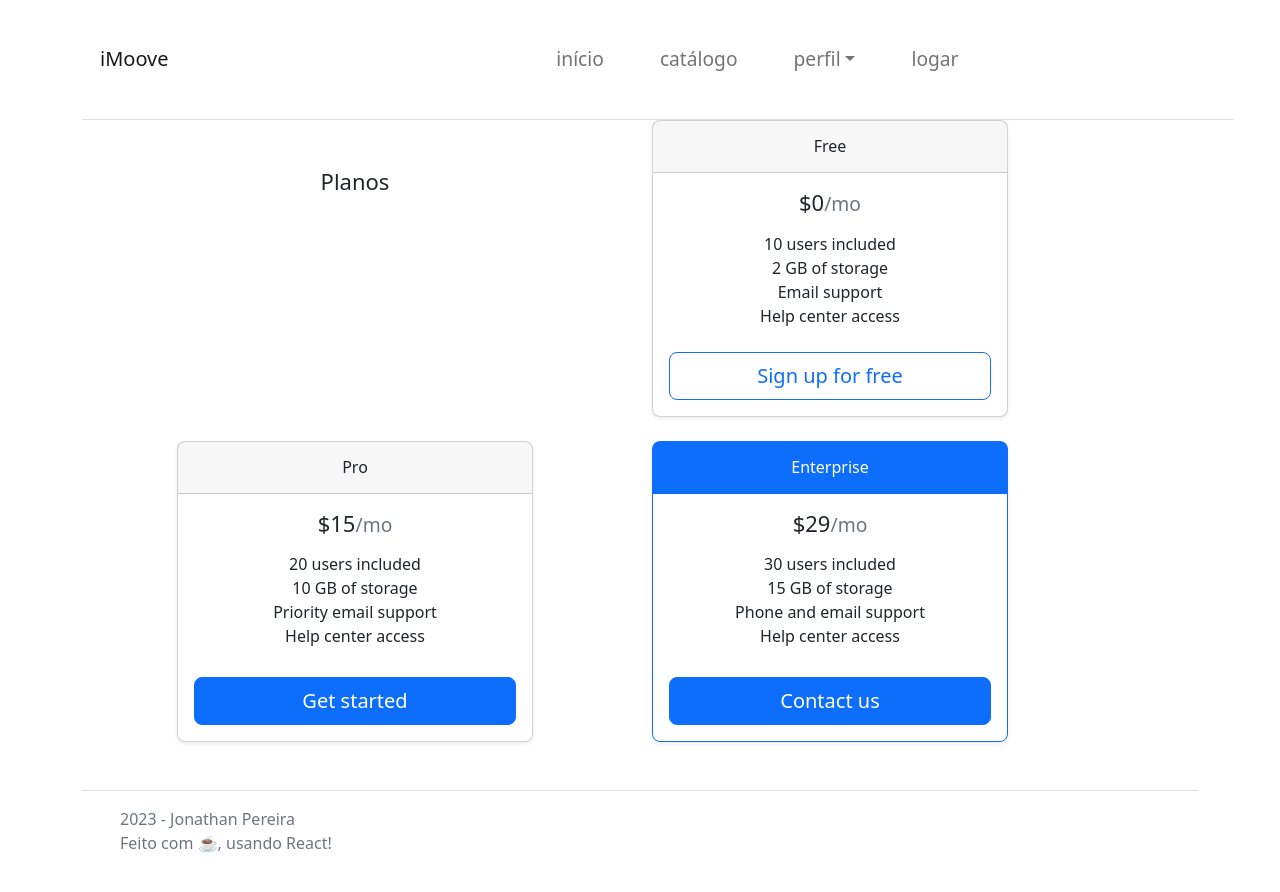
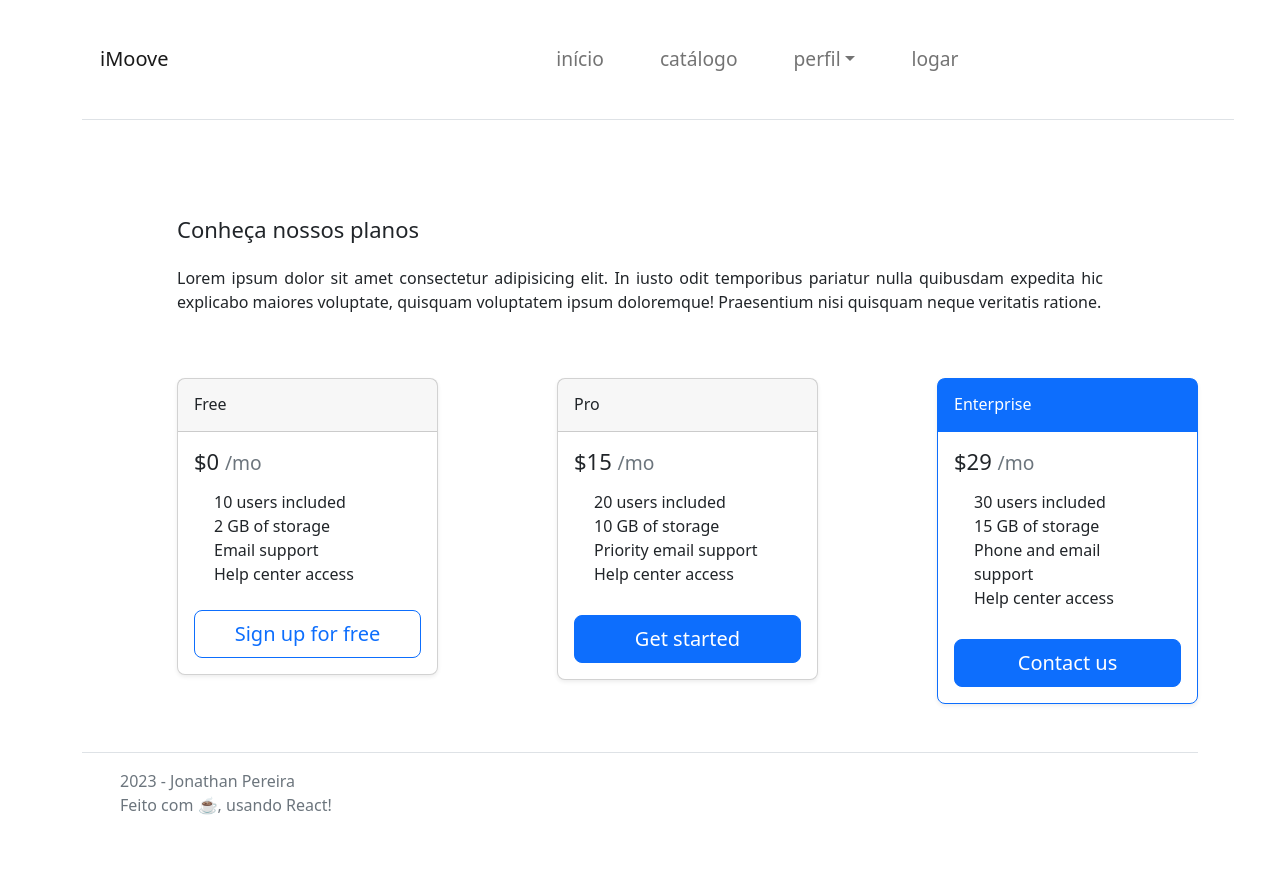
Before and after one commit to thanwill/up-reactapp, a React (Create React App) app: page /planos in a window 1280 px wide. Shown: the top 892 px of the page. After the commit the page ends 857 px from the top, so only its background shows below. Built offline with nearby package versions, Linux system fonts and the light colour scheme.

Commit message:
Correção do layout

```diff
--- a/src/components/Modal/index.js
+++ b/src/components/Modal/index.js
@@ -24,7 +24,7 @@ function Modal({ filme }) {
               aria-label='Close'></button>
           </div>
           <div className='modal-body'>
-            <p className='col-md-10 offset-md-1 pt-5 pb-4'>
+            <p className='col-10 offset-1 col-md-10 offset-md-1 pt-5 pb-4'>
               {filme.description}
             </p>
             <table class='table table-striped'>
--- a/src/pages/catalogo.js
+++ b/src/pages/catalogo.js
@@ -9,7 +9,7 @@ function Catalogo() {
       title: "Capitão América: O Soldado Invernal",
       description:
         "Após os eventos cataclísmicos em Nova York com Os Vingadores, 'Capitão América: O Soldado Invernal' da Marvel encontra Steve Rogers, também conhecido como Capitão América, vivendo tranquilamente em Washington, D.C. e tentando se ajustar ao mundo moderno. Mas quando um S.H.I.E.L.D. colega é atacado, Steve se envolve em uma teia de intrigas que ameaça colocar o mundo em risco. Unindo forças com a Viúva Negra, o Capitão América luta para expor a conspiração cada vez maior enquanto luta contra assassinos profissionais enviados para silenciá-lo a cada passo. Quando toda a trama do vilão é revelada, o Capitão América e a Viúva Negra contam com a ajuda de um novo aliado, o Falcão. No entanto, eles logo se deparam com um inimigo inesperado e formidável - o Soldado Invernal.",
-      classification: "Recomendado para maiores de 13 anos",
+      classification: "Recomendado para maiores de 14 anos",
       rating: 7.2,
       assessments: "62 avaliações",
       year: 2015,
@@ -35,14 +35,14 @@ function Catalogo() {
       title: "Gato de Botas: O Último Desejo",
       description:
         "Em sua busca, Gato e Kitty serão ajudados - contra seu melhor julgamento - por um vira-lata mal-humorado, tagarela e implacavelmente alegre, Perro (Harvey Guillén, de O Que Fazemos nas Sombras). Juntos, nosso trio de heróis terá que ficar um passo à frente de Cachinhos Dourados (a indicada ao Oscar® Florence Pugh, de Viúva Negra, na versão original) e a Família do Crime dos Três Ursos, “Big” Jack Horner (vencedor do Emmy John Mulaney, de Big Mouth, na vesão original) e o aterrorizante caçador de recompensas , O Lobo Mau (Wagner Moura, de Narcos, na versão original).",
-      classification: "Recomendado para maiores de 13 anos",
+      classification: "Livre para todos os públicos",
       rating: 8.7,
       assessments: "43 avaliações",
       year: 2023,
       trailer: "https://www.youtube.com/embed/QAcn7cWm_hc",
       image:
         "https://play-lh.googleusercontent.com/DlDHAsenw3mxAdvkGe_CQxwm8hjeUKfLVFFay1pjxfG328s_d70AZC5cdf0aJcJOOMS30KjW946dScVTRNsd=w240-h480-rw",
-    },
+    }
     // mais filmes aqui...
   ];
 
@@ -53,10 +53,10 @@ function Catalogo() {
   };
 
   return (
-    <div className='conteudo'>
-      <ListaFilmes filmes={filmes} onMovieSelect={atualizaFilme} />{" "}
+    <main className='conteudo'>
+      <ListaFilmes filmes={filmes} onMovieSelect={atualizaFilme} />
       {filmeSelecionado && <Modal filme={filmeSelecionado} />}
-    </div>
+    </main>
   );
 }
 
--- a/src/pages/planos.js
+++ b/src/pages/planos.js
@@ -1,74 +1,79 @@
+
 function Planos() {
-  return(
-    <main className="conteudo">
-      <div className='row row-cols-1 row-cols-md-3 mb-3 text-center'>
-        <div className="col-10 offset-1 p-5">
-          <h1>Planos</h1>
+
+  return (
+    <main className='conteudo'>
+      <div className='row mt-5'>
+        <h1 className="col-10 offset-1 pt-5">Conheça nossos planos</h1>
+        <div className="col-10 offset-1 mt-3 pb-5">
+          <p>Lorem ipsum dolor sit amet consectetur adipisicing elit. In iusto odit temporibus pariatur nulla quibusdam expedita hic explicabo maiores voluptate, quisquam voluptatem ipsum doloremque! Praesentium nisi quisquam neque veritatis ratione.</p>
         </div>
-        <div className='col-10 offset-1'>
+        <div className='col-10 offset-1 col-md-3'>
           <div className='card mb-4 rounded-3 shadow-sm'>
             <div className='card-header py-3'>
-              <h4 className='my-0 fw-normal'>Free</h4>
-            </div>
+              <h4 className='my-0 fw-normal'> Free </h4>{" "}
+            </div>{" "}
             <div className='card-body'>
               <h1 className='card-title pricing-card-title'>
-                $0<small className='text-muted fw-light'>/mo</small>
-              </h1>
+                $0 <small className='text-muted fw-light'> /mo</small>
+              </h1>{" "}
               <ul className='list-unstyled mt-3 mb-4'>
-                <li>10 users included</li>
-                <li>2 GB of storage</li>
-                <li>Email support</li>
-                <li>Help center access</li>
-              </ul>
+                <li> 10 users included </li> <li> 2 GB of storage </li>{" "}
+                <li> Email support </li> <li> Help center access </li>{" "}
+              </ul>{" "}
               <button
                 type='button'
                 className='w-100 btn btn-lg btn-outline-primary'>
-                Sign up for free
-              </button>
-            </div>
-          </div>
+                Sign up for free{" "}
+              </button>{" "}
+            </div>{" "}
+          </div>{" "}
         </div>
-        <div className='col-10 offset-1'>
+        <div className='col-10 offset-1 col-md-3'>
           <div className='card mb-4 rounded-3 shadow-sm'>
             <div className='card-header py-3'>
-              <h4 className='my-0 fw-normal'>Pro</h4>
-            </div>
+              <h4 className='my-0 fw-normal'> Pro </h4>{" "}
+            </div>{" "}
             <div className='card-body'>
               <h1 className='card-title pricing-card-title'>
-                $15<small className='text-muted fw-light'>/mo</small>
-              </h1>
+                $15{" "}
+                <small small className='text-muted fw-light'>
+                  {" "}
+                  /mo
+                </small>
+              </h1>{" "}
               <ul className='list-unstyled mt-3 mb-4'>
-                <li>20 users included</li>
-                <li>10 GB of storage</li>
-                <li>Priority email support</li>
-                <li>Help center access</li>
-              </ul>
+                <li> 20 users included </li> <li> 10 GB of storage </li>{" "}
+                <li> Priority email support </li> <li> Help center access </li>{" "}
+              </ul>{" "}
               <button type='button' className='w-100 btn btn-lg btn-primary'>
-                Get started
-              </button>
-            </div>
-          </div>
+                Get started{" "}
+              </button>{" "}
+            </div>{" "}
+          </div>{" "}
         </div>
-        <div className='col-10 offset-1'>
+        <div className='col-10 offset-1 col-md-3'>
           <div className='card mb-4 rounded-3 shadow-sm border-primary'>
             <div className='card-header py-3 text-bg-primary border-primary'>
-              <h4 className='my-0 fw-normal'>Enterprise</h4>
-            </div>
+              <h4 className='my-0 fw-normal'> Enterprise </h4>{" "}
+            </div>{" "}
             <div className='card-body'>
               <h1 className='card-title pricing-card-title'>
-                $29<small className='text-muted fw-light'>/mo</small>
-              </h1>
+                $29{" "}
+                <small small className='text-muted fw-light'>
+                  {" "}
+                  /mo
+                </small>
+              </h1>{" "}
               <ul className='list-unstyled mt-3 mb-4'>
-                <li>30 users included</li>
-                <li>15 GB of storage</li>
-                <li>Phone and email support</li>
-                <li>Help center access</li>
-              </ul>
+                <li> 30 users included </li> <li> 15 GB of storage </li>{" "}
+                <li> Phone and email support </li> <li> Help center access </li>{" "}
+              </ul>{" "}
               <button type='button' className='w-100 btn btn-lg btn-primary'>
-                Contact us
-              </button>
-            </div>
-          </div>
+                Contact us{" "}
+              </button>{" "}
+            </div>{" "}
+          </div>{" "}
         </div>
       </div>
     </main>
```
